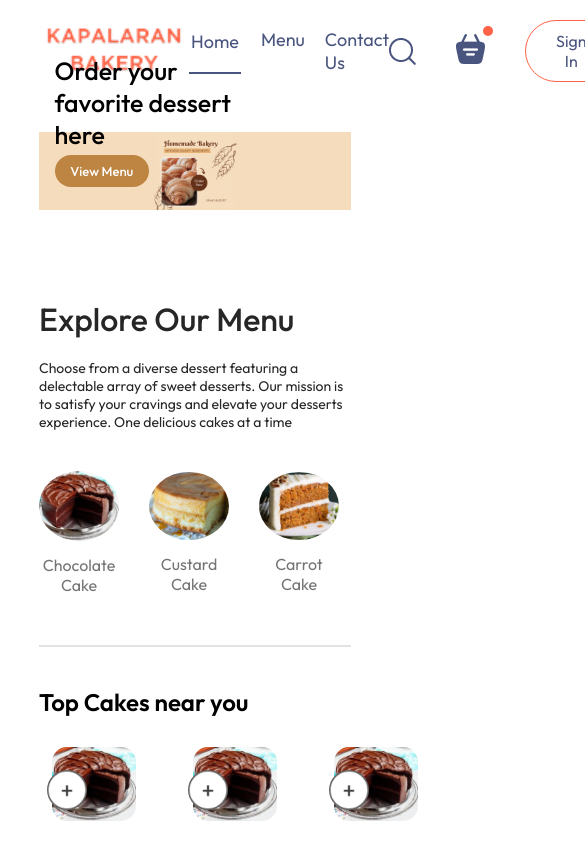
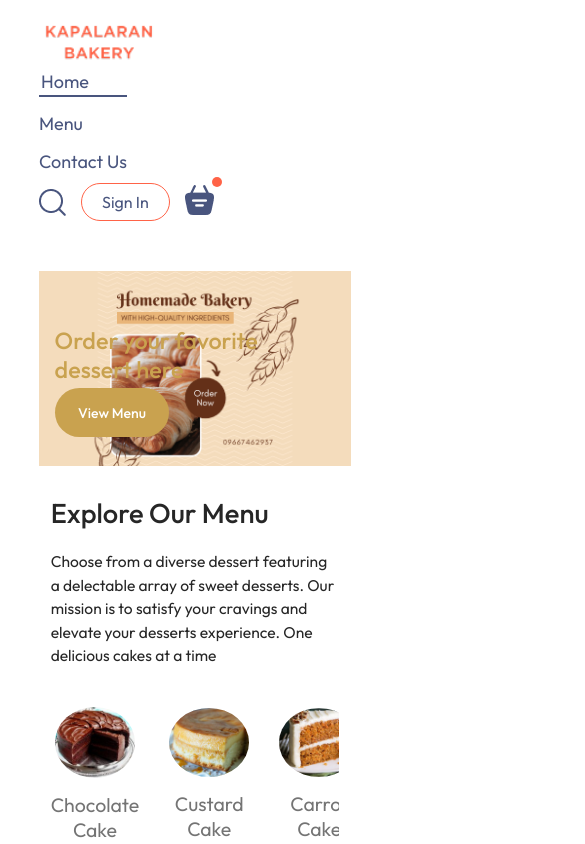
Before and after one commit to Azryy/bakery, a React (Vite) app: page / in a window 390 px wide. Shown: the top 844 px of the page, 585 px wide, since content can reach past the window. Built offline with nearby package versions, Linux system fonts and the light colour scheme.

Commit message:
Second commit

```diff
--- a/src/components/AppDownload/AppDownload.css
+++ /dev/null
@@ -1,24 +0,0 @@
-.app-download{
-    margin: auto auto;
-    margin-top: 100px;
-    font-size: max(3vw,20px);
-    text-align: center;
-    font-weight: 500;
-}
-.app-download-platforms{
-    display: flex;
-    justify-content: center;
-    gap: max(2vw,10px);
-    margin-top: 40px;
-}
-
-.app-download-platforms img {
-    width: max(30vw,120px);
-    max-width: 180px;
-    transition: 0.5s;
-    cursor: pointer;
-}
-
-.app-download-platforms img:hover{
-    transform: scale(1.05);
-}
--- a/src/components/AppDownload/AppDownload.jsx
+++ /dev/null
@@ -1,17 +0,0 @@
-import React from 'react'
-import './AppDownload.css'
-import { assets } from '../../assets/assets'
-const AppDownload = () => {
-  return (
-    <div className='app-download' id='app-download'>
-        <p>For better experience download <br />Kapalaran Bakery App</p>
-        <div className="app-download-platforms">
-            <img src={assets.play_store} alt="" />
-            <img src={assets.app_store} alt="" />
-        </div>
-
-    </div>
-  )
-}
-
-export default AppDownload
--- a/src/components/ExploreMenu/ExploreMenu.css
+++ b/src/components/ExploreMenu/ExploreMenu.css
@@ -2,17 +2,20 @@
     display: flex;
     flex-direction: column;
     gap: 20px;
+    padding: 0 5vw;
 }
 
 .explore-menu h1 {
     color: #262626;
     font-weight: 500;
-
+    font-size: 3vw;
 }
 
-.explore-menu-text{
+.explore-menu-text {
     max-width: 60%;
-    color:#262626;
+    color: #262626;
+    font-size: 1.5vw;
+    line-height: 1.5;
 }
 
 .explore-menu-list {
@@ -21,47 +24,100 @@
     align-items: center;
     gap: 30px;
     text-align: center;
-    margin: 20px 0px;
-    overflow-x: scroll;
+    margin: 20px 0;
+    overflow-x: auto;
+    padding-bottom: 10px;
 }
 
-.explore-menu-list::-webkit-scrollbar{
+.explore-menu-list::-webkit-scrollbar {
     display: none;
 }
 
 .explore-menu-list-item img {
     width: 7.5vw;
     min-width: 80px;
+    max-width: 120px;
     cursor: pointer;
     border-radius: 50%;
     transition: 0.2s;
 }
 
-.explore-menu-list-item p{
+.explore-menu-list-item p {
     margin-top: 10px;
     color: #747474;
-    font-size: max(1.4vw,16px);
+    font-size: max(1.4vw, 16px);
     cursor: pointer;
 }
 
 .explore-menu hr {
-    margin: 10px 0px;
+    margin: 10px 0;
     height: 2px;
     background-color: #e2e2e2;
     border: none;
-
 }
 
 .explore-menu-list-item .active {
     border: 4px solid tomato;
     padding: 2px;
-
 }
 
-@media (max-width:1050px){
-    .explore-menu-text{
-        max-width: 100%;
-        font-size: 14px;
 
+@media (max-width: 1050px) {
+    .explore-menu-text {
+        max-width: 80%;
+        font-size: 1.2vw;
+    }
+
+    .explore-menu h1 {
+        font-size: 4vw;
+    }
+
+    .explore-menu-list-item img {
+        width: 10vw;
     }
 }
+
+@media (max-width: 750px) {
+    .explore-menu {
+        padding: 0 3vw;
+    }
+
+    .explore-menu-text {
+        max-width: 100%;
+        font-size: 3.5vw;
+    }
+
+    .explore-menu h1 {
+        font-size: 6vw;
+
+    .explore-menu-list {
+        gap: 15px;
+    }
+
+    .explore-menu-list-item img {
+        width: 14vw;
+    }
+
+    .explore-menu-list-item p {
+        font-size: 4vw;
+    }
+}
+
+
+@media (max-width: 480px) {
+    .explore-menu h1 {
+        font-size: 7vw;
+    }
+
+    .explore-menu-text {
+        font-size: 4vw;
+    }
+
+    .explore-menu-list-item img {
+        width: 18vw;
+    }
+
+    .explore-menu-list-item p {
+        font-size: 5vw;
+    }
+}}
--- a/src/components/FoodDisplay/FoodDisplay.css
+++ b/src/components/FoodDisplay/FoodDisplay.css
@@ -1,17 +1,60 @@
+
 .food-display {
     margin-top: 30px;
+    padding: 0 5vw;
+}
 
+.food-display h2 {
+    font-size: max(2vw, 24px);
+    font-weight: 600;
+    text-align: center;
 }
-.food-display h2 {
-    font-size: max(2vw,24px);
-    font-weight: 600;
 
-}
 .food-display-list {
     display: grid;
     grid-template-columns: repeat(3, 1fr);
     margin-top: 30px;
     gap: 10px;
     row-gap: 20px;
+}
 
+/* Medium Screens (Tablets) */
+@media (max-width: 1050px) {
+    .food-display-list {
+        grid-template-columns: repeat(2, 1fr);
+        gap: 15px;
+        row-gap: 25px;
+    }
+
+    .food-display h2 {
+        font-size: 3vw;
+    }
 }
+
+
+@media (max-width: 750px) {
+    .food-display {
+        padding: 0 3vw;
+    }
+
+    .food-display-list {
+        grid-template-columns: 1fr;
+        gap: 20px;
+        row-gap: 30px;
+    }
+
+    .food-display h2 {
+        font-size: 5vw;
+    }
+}
+
+
+@media (max-width: 480px) {
+    .food-display h2 {
+        font-size: 6vw;
+    }
+
+    .food-display-list {
+        row-gap: 40px;
+    }
+}
--- a/src/components/Header/Header.css
+++ b/src/components/Header/Header.css
@@ -2,9 +2,12 @@
     height: 35vw;
     margin: 30px auto;
     background: url('/kapalaran-header.png') no-repeat;
-    background-size: contain;
+    background-size: cover;
+    background-position: center;
     position: relative;
-
+    display: flex;
+    align-items: center;
+    justify-content: flex-start;
 }
 
 .header-contents {
@@ -12,46 +15,97 @@
     display: flex;
     flex-direction: column;
     align-items: start;
-    gap: 1.0vw;
+    gap: 1vw;
     max-width: 50%;
     left: 4vw;
-    bottom: 60%;
+    bottom: 20%;
     animation: fadeIn 3s;
-
 }
 
 .header-contents h2 {
     font-weight: 500;
-    font-size: 25px;
+    font-size: 3vw;
+    color: rgb(201, 162, 79)
+}
 
+.header-contents p {
+    font-size: 1.5vw;
+    color: rgb(201, 162, 79)
 }
 
 .header-contents button {
     border: none;
     color: white;
     font-weight: 500;
-    padding: 1vw 2.3vw;
-    background-color: rgb(190, 132, 66);
-    font-size: max(1vw, 13px);
+    padding: 1.5vw 3vw;
+    background-color: rgb(201, 162, 79);
+    font-size: max(1vw, 14px);
     border-radius: 50px;
+    cursor: pointer;
 }
 
-@media(max-width:1050px){
 
-    .header-contents{
-        max-width: 45%;
+@media (max-width: 1050px) {
+    .header-contents {
+        max-width: 60%;
+        left: 3vw;
+        bottom: 25%;
+    }
+
+    .header-contents h2 {
+        font-size: 4vw;
+    }
+
+    .header-contents p {
+        font-size: 1.8vw;
+    }
+
+    .header-contents button {
+        padding: 2vw 4vw;
     }
 }
-@media(max-width:750px){
 
-    .header-contents{
-        max-width: 65%;
+
+@media (max-width: 750px) {
+    .header {
+        height: 50vw;
+        background-size: cover;
+        background-position: top;
     }
+
+    .header-contents {
+        max-width: 75%;
+        left: 5vw;
+        bottom: 20%;
+    }
+
+    .header-contents h2 {
+        font-size: 5vw;
+    }
+
     .header-contents p {
+        font-size: 2vw;
         display: none;
     }
-    .header-contents button{
-        padding: 2vw 4vw;
 
+    .header-contents button {
+        padding: 3vw 5vw;
     }
 }
+
+
+@media (max-width: 480px) {
+    .header-contents {
+        max-width: 85%;
+        left: 4vw;
+        bottom: 15%;
+    }
+
+    .header-contents h2 {
+        font-size: 6vw;
+    }
+
+    .header-contents button {
+        padding: 4vw 6vw;
+    }
+}
--- a/src/components/Navbar/Navbar.css
+++ b/src/components/Navbar/Navbar.css
@@ -3,11 +3,11 @@
     display: flex;
     justify-content: space-between;
     align-items: center;
+    flex-wrap: wrap;
 }
 
 .navbar .logo {
     width: 150px;
-
 }
 
 .navbar-menu {
@@ -16,16 +16,16 @@
     gap: 20px;
     color: #49557e;
     font-size: 18px;
-
+    flex-wrap: wrap;
 }
 
-.navbar-right{
+.navbar-right {
     display: flex;
     align-items: center;
-    gap: 40px;
+    gap: 20px;
+}
 
-}
-.navbar button{
+.navbar button {
     background: transparent;
     font-size: 16px;
     color: #49557e;
@@ -34,10 +34,9 @@
     border-radius: 50px;
     cursor: pointer;
     transition: 0.3s;
-
 }
 
-.navbar button:hover{
+.navbar button:hover {
     background-color: tomato;
     color: white;
     border: 1px solid white;
@@ -46,17 +45,16 @@
 .navbar .active {
     padding: 2px;
     border-bottom: 2px solid #49557e;
-
 }
 
 .navbar li {
     cursor: pointer;
 }
 
-.navbar-search-icon{
+.navbar-search-icon {
     position: relative;
+}
 
-}
 .navbar-search-icon .dot {
     position: absolute;
     min-width: 10px;
@@ -66,3 +64,78 @@
     top: -8px;
     right: -8px;
 }
+
+
+@media (max-width: 768px) {
+    .navbar {
+        flex-direction: column;
+        align-items: flex-start;
+    }
+
+    .navbar .logo {
+        width: 120px;
+    }
+
+    .navbar-menu {
+        flex-direction: column;
+        gap: 15px;
+    }
+
+    .navbar-right {
+        gap: 15px;
+        margin-top: 10px;
+    }
+
+    .navbar-search-icon {
+        order: 1;
+    }
+
+    .navbar button {
+        padding: 8px 20px;
+    }
+}
+
+
+@media (min-width: 769px) and (max-width: 1024px) {
+    .navbar {
+        padding: 15px 0px;
+    }
+
+    .navbar .logo {
+        width: 130px;
+    }
+
+    .navbar-menu {
+        gap: 15px;
+    }
+
+    .navbar-right {
+        gap: 25px;
+    }
+    .navbar button {
+        padding: 8px 25px;
+    }
+}
+
+
+@media (min-width: 1025px) {
+    .navbar {
+        padding: 20px 0px;
+    }
+
+    .navbar .logo {
+        width: 150px;
+    }
+
+    .navbar-menu {
+        gap: 20px;
+    }
+
+    .navbar-right {
+        gap: 40px;
+    }
+
+    .navbar button {
+        padding: 10px 30px;
+    }
+}
--- a/src/pages/Cart/Cart.css
+++ b/src/pages/Cart/Cart.css
@@ -1,25 +1,30 @@
-.cart{
+.cart {
     margin-top: 100px;
-
+    padding: 0 5vw; /* Add padding for smaller screens */
 }
 
-.cart-items-title{
+.cart-items-title {
     display: grid;
     grid-template-columns: 1fr 1.5fr 1fr 1fr 1fr 0.5fr;
     align-items: center;
     color: grey;
-    font-size: max(1vw,12px);
+    font-size: max(1vw, 12px);
 }
 
-.cart-items-item{
-    margin: 10px 0px;
+.cart-items-item {
+    display: grid;
+    grid-template-columns: 1fr 1.5fr 1fr 1fr 1fr 0.5fr; /* Same grid as title */
+    margin: 10px 0;
+    align-items: center;
     color: black;
 }
-.cart-items-item img{
+
+.cart-items-item img {
     width: 50px;
+    border-radius: 5px;
 }
 
-.cart hr{
+.cart hr {
     height: 1px;
     background-color: #e2e2e2;
     border: none;
@@ -27,4 +32,64 @@
 
 .cart-items-item .cross {
     cursor: pointer;
+    font-size: max(1vw, 14px);
 }
+
+/* Responsive Design */
+
+/* For medium screens (tablets) */
+@media (max-width: 1050px) {
+    .cart-items-title, .cart-items-item {
+        grid-template-columns: 1fr 1fr 1fr 1fr 0.3fr;
+        font-size: max(1.5vw, 14px);
+    }
+
+    .cart-items-item img {
+        width: 45px;
+    }
+}
+
+
+@media (max-width: 750px) {
+    .cart-items-title, .cart-items-item {
+        grid-template-columns: 1fr 1fr;
+        text-align: left;
+        font-size: max(3.5vw, 16px);
+        row-gap: 10px;
+    }
+
+    .cart-items-item img {
+        width: 40px;
+    }
+
+    .cart-items-title p:nth-child(2),
+    .cart-items-item p:nth-child(2) {
+        display: none;
+    }
+
+    .cart-items-item p:nth-child(5),
+    .cart-items-title p:nth-child(5) {
+        display: none;
+    }
+
+    .cart {
+        margin-top: 50px;
+    }
+}
+
+
+@media (max-width: 480px) {
+    .cart-items-title, .cart-items-item {
+        grid-template-columns: 1fr;
+        gap: 10px;
+    }
+
+    .cart-items-item img {
+        width: 35px;
+    }
+
+    .cart-items-title p,
+    .cart-items-item p {
+        font-size: max(4.5vw, 12px);
+    }
+}
```
Also changed, not shown: src/components/Footer/Footer.css (+76 -8 lines).
